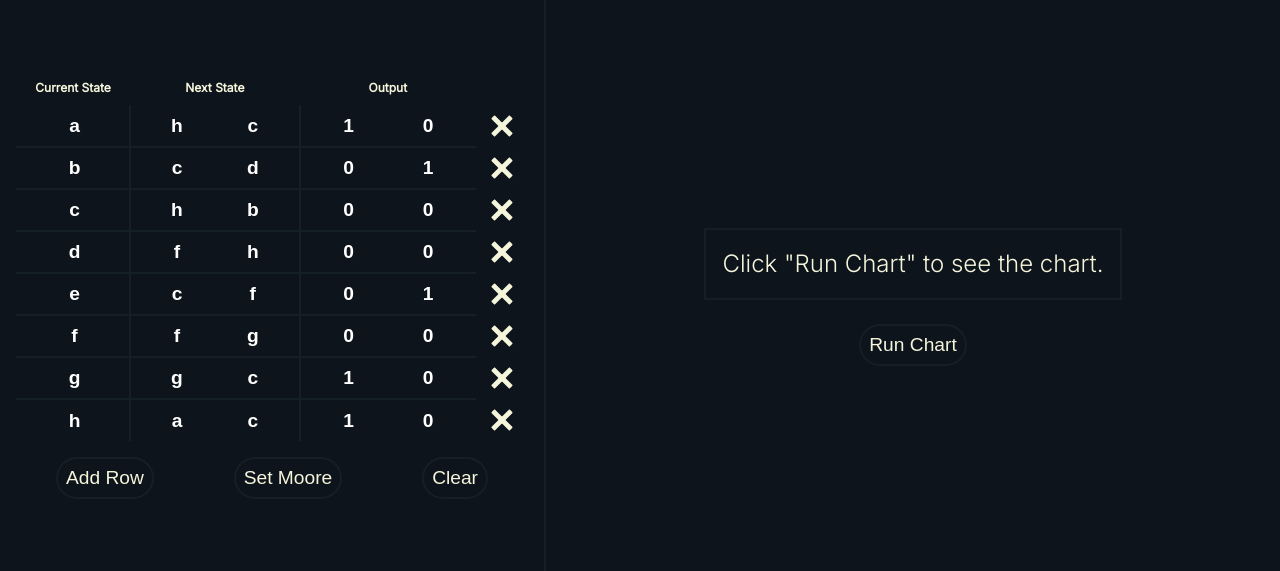
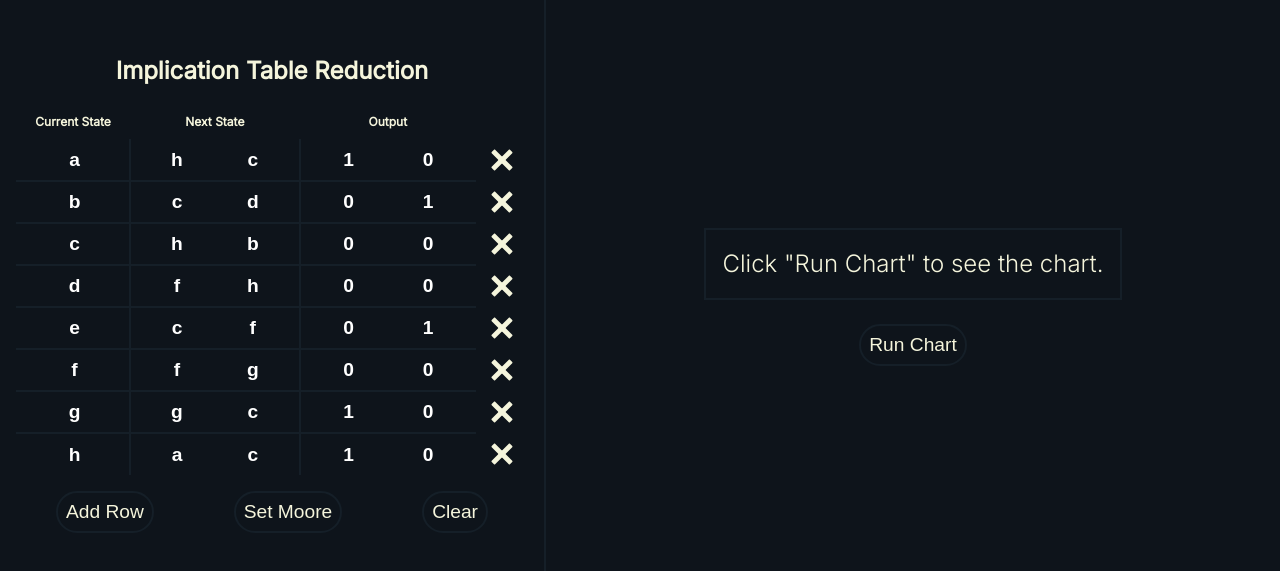
Before and after one commit to ali-h17/implicationReduction, a React (Vite) app: page / in a window 1280 px wide. Shown: the part 107-678 px from the top of the page. Built offline with nearby package versions, Linux system fonts and the light colour scheme.

Commit message:
added pre run checks

```diff
--- a/src/App.tsx
+++ b/src/App.tsx
@@ -18,9 +18,14 @@ function App(): JSX.Element {
 	const [message, setMessage] = useState('Click "Run Chart" to see the chart.');
 
 	function handleRunChart() {
+		const allStates = new Set<string>();
 		//only run if all fields are filled
 		for (let i = 0; i < tableData.length; i++) {
+			allStates.add(tableData[i].currentState);
+		}
+		for (let i = 0; i < tableData.length; i++) {
 			const row = tableData[i];
+
 			if (
 				row.currentState === '' ||
 				row.firstNextState === '' ||
@@ -30,7 +35,14 @@ function App(): JSX.Element {
 			) {
 				setMessage('Please fill out all fields.');
 				return;
+			} else if (allStates.size !== tableData.length) {
+				setMessage('Please make sure all states are unique.');
+				return;
+			} else if (allStates.has(row.firstNextState) === false || allStates.has(row.secondNextState) === false) {
+				setMessage('Please make sure all next states are valid.');
+				return;
 			}
+
 		}
 
 		const currentTableData = [...tableData];
--- a/src/components/Table.tsx
+++ b/src/components/Table.tsx
@@ -85,6 +85,8 @@ function Table({
 
 	return (
 		<div className="table">
+			<h2>Implication Table Reduction</h2>
+
 			<table>
 				<thead>
 					<tr>
--- a/src/styles/App.css
+++ b/src/styles/App.css
@@ -40,13 +40,11 @@
 
 .equivalence-circle {
     position: absolute;
-    /* place top right */
+    margin: 15px;
     top: 0;
     right: 0;
 
 }
-/* border: 2px solid hsl(210deg, 30%, 12%);
-	background-color: hsla(210deg, 30%, 8%, 0.85); */
 
 @media screen and (max-width: 768px) {
     .container {
--- a/src/styles/Table.css
+++ b/src/styles/Table.css
@@ -19,6 +19,12 @@
 .table table th,
 .table table td {
 	padding: 8px;
+}
+
+h2 {
+	color: beige;
+	font-size: 1.5rem;
+	margin: 1rem 0;
 }
 
 input {
```
